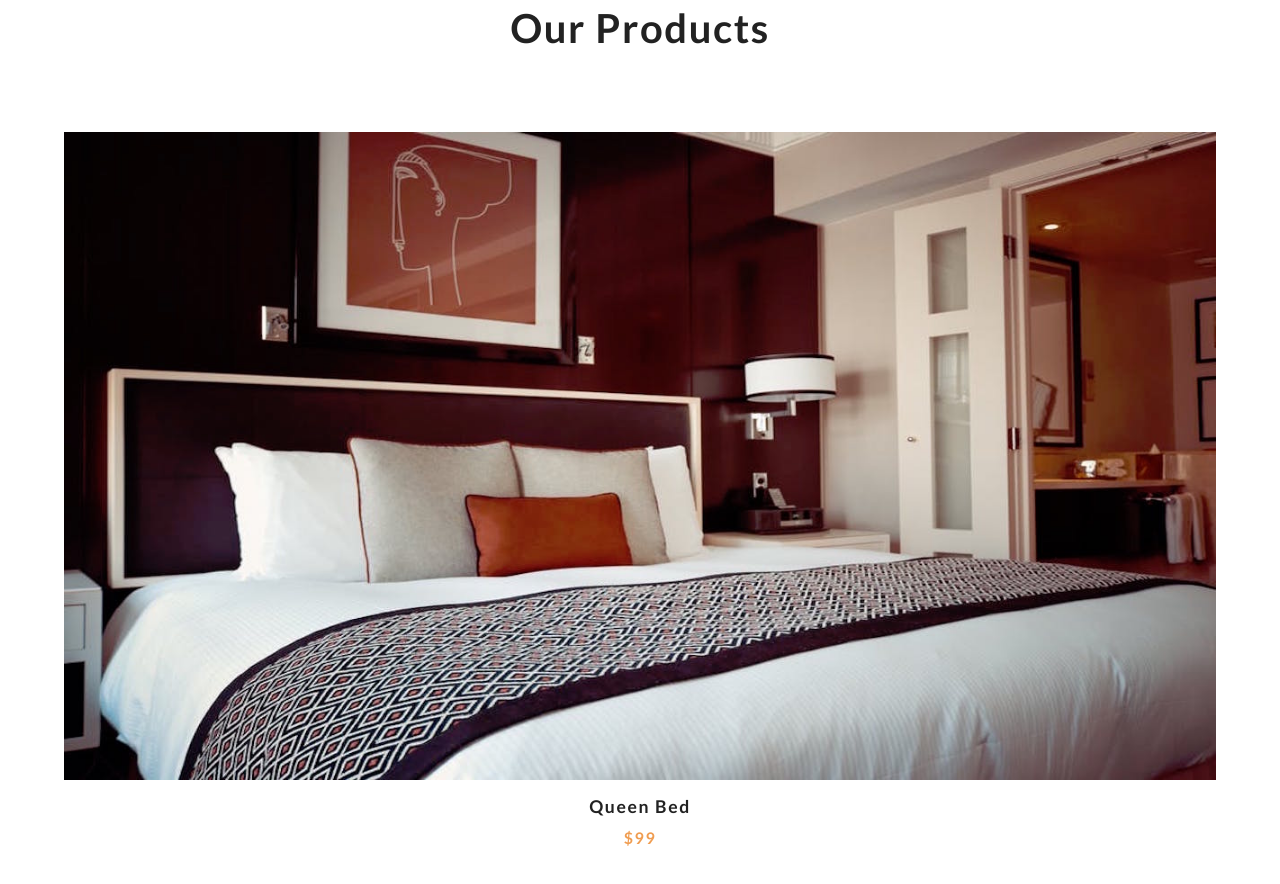
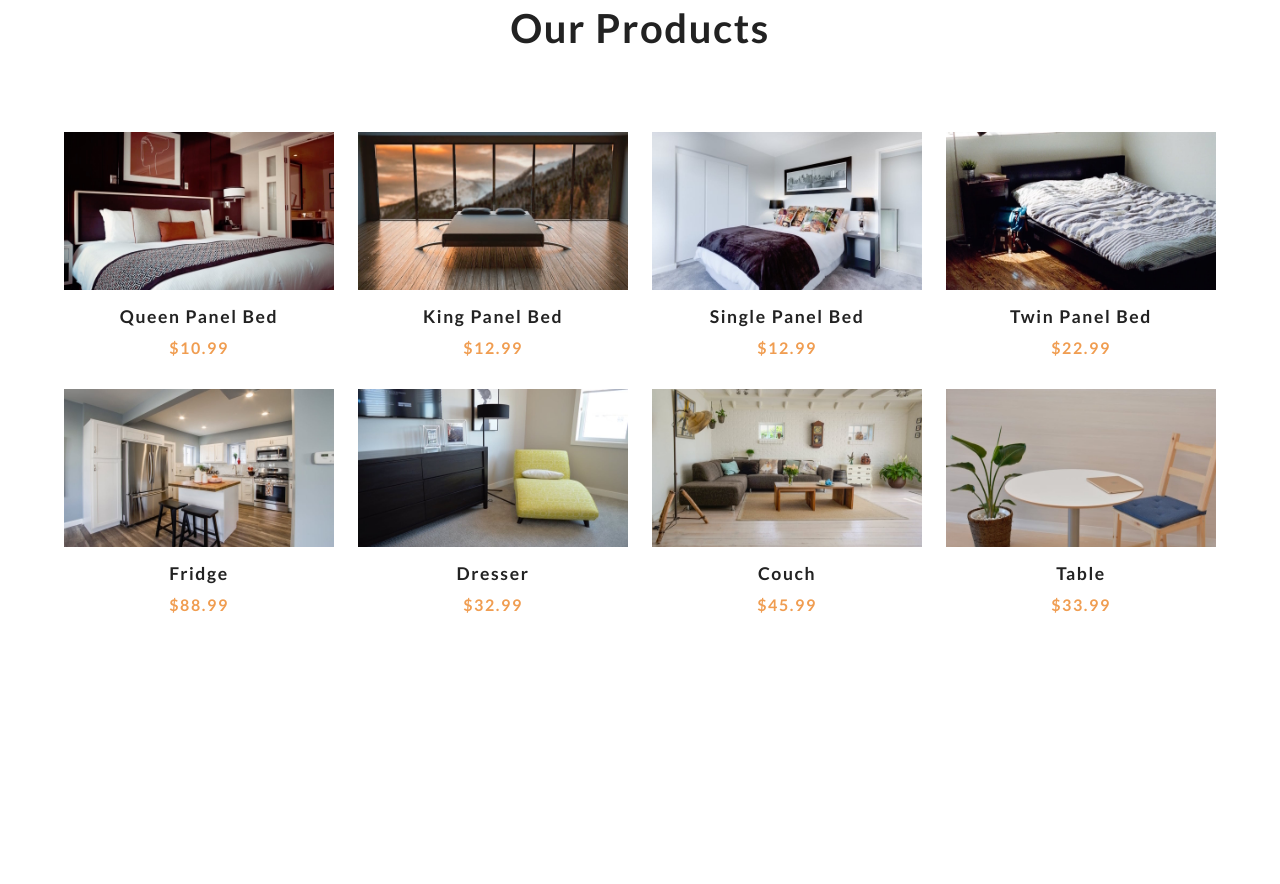
Before and after one commit to Pawel-Szczygiel/comfy-store, a plain HTML site: page index.html in a window 1280 px wide. Shown: the part 860-1744 px from the top of the page. After the commit the page ends 1538 px from the top, so only its background shows below. Drawn offline with nearby package versions, Linux system fonts and the light colour scheme.

Commit message:
working with products fetch

```diff
--- a/css/style.css
+++ b/css/style.css
@@ -118,6 +118,8 @@ body {
   right: 0;
   background: var(--primaryColor);
   border: none;
+  border-top-left-radius: 5px;
+  border-bottom-left-radius: 5px;
   text-transform: uppercase;
   padding: 0.5rem 0.75rem;
   letter-spacing: var(--mainSpacing);
@@ -125,23 +127,46 @@ body {
   transition: var(--mainTransition);
   transform: translateX(101%);
   cursor: pointer;
+  overflow: hidden;
 }
 .bag-btn:hover {
   color: var(--mainWhite);
+
 }
+
 .fa-shopping-cart {
   margin-right: 0.5rem;
+  transform: translateX(-30px);
+  transition: var(--mainTransition);
+
 }
+.bag-btn:hover  .fa-shopping-cart {
+  color: var(--mainWhite);
+  transform: translateX(0) ;
+  animation: shake-with-pause .6s 1s linear 3;
+}
+
 .img-container:hover .bag-btn {
   transform: translateX(0);
 }
 
+@keyframes shake-with-pause {
+  0%, 100% {
+    transform: translateX(0) translateY(0);
+  }
+  25%, 75% {
+    transform: translateY(-3px);
+  }
+  50% {
+    transform: translateY(3px);
+  }
+}
 
 
 .product-img {
-  display: block;
   width: 100%;
-  min-height: 12rem;
+  margin-bottom: -5px;
+  min-height: 10rem;
   transition: var(--mainTransition);
 }
 .img-container:hover  .product-img {
@@ -172,7 +197,7 @@ body {
   transition: var(--mainTransition);
   background: rgba(94, 72, 52, 0.5);
   z-index: 2;
-  /* visibility: hidden; */
+  visibility: hidden;
 }
 .cart {
   position: fixed;
@@ -185,7 +210,7 @@ body {
   background: rgb(231, 226, 221);
   padding: 1.5rem;
   transition: var(--mainTransition);
-  /* transform: translateX(100%); */
+  transform: translateX(100%);
 
 }
 .showCart {
@@ -211,13 +236,15 @@ body {
   letter-spacing: var(--mainSpacing);
   margin-bottom: 2rem;
 }
-/*---------- Cart Item -------------------- */
+
 .cart-item {
-  display: grid;
+  display: flex;
   align-items: center;
-  grid-template-columns: auto 1fr auto;
-  grid-column-gap: 1.5rem;
+  gap: 1.5rem;
   margin: 1.5rem 0;
+}
+.cart-item div:nth-of-type(1){
+  flex-grow: 1;
 }
 .cart-item img {
   width: 75px;
--- a/index.html
+++ b/index.html
@@ -5,6 +5,7 @@
     <meta name="viewport" content="width=device-width, initial-scale=1.0">
     <script src="https://kit.fontawesome.com/d3ef1541ef.js" crossorigin="anonymous"></script>
     <link rel="stylesheet" href="/css/style.css">
+    <script src="https://cdnjs.cloudflare.com/ajax/libs/axios/1.5.0/axios.min.js" integrity="sha512-aoTNnqZcT8B4AmeCFmiSnDlc4Nj/KPaZyB5G7JnOnUEkdNpCZs1LCankiYi01sLTyWy+m2P+W4XM+BuQ3Q4/Dg==" crossorigin="anonymous" referrerpolicy="no-referrer"></script>
     <script src="main.js" defer></script>
     <title>Comfy House</title>
 </head>
@@ -29,22 +30,13 @@
             <button class="banner-btn">shop now</button>
         </div>
     </header>
+
     <section class="products">
         <div class="section-title">
             <h2>our products</h2>
         </div>
         <div class="products-center">
-            <article class="product">
-                <div class="img-container">
-                    <img src="./img/product-1.jpeg" alt="product" class="product-img">
-                    <button class="bag-btn" data-id="1">
-                        <i class="fas fa-shopping-cart"></i>
-                        add to bag
-                    </button>
-                </div>
-                <h3>queen bed</h3>
-                <h4>$99</h4>
-            </article>
+
         </div>
     </section>
 
@@ -57,8 +49,8 @@
             <div class="cart-content">
 
                 <div class="cart-item">
-                    <img src="./img//product-1.jpeg" alt="product">
-                    <div>
+                    <img src="./img/product-1.jpeg" alt="product">
+                    <div >
                         <h4>queen bed</h4>
                         <h5>$99.00</h5>
                         <span class="remove-item">remove</span>
@@ -69,6 +61,7 @@
                         <i class="fas fa-chevron-down"></i>
                     </div>
                 </div>
+
             </div>
             <div class="cart-footer">
                 <h3>total: $ <span class="cart-total">
--- a/main.js
+++ b/main.js
@@ -0,0 +1,72 @@
+
+const cartBtn = document.querySelector('.cart-btn');
+const closeCartB = document.querySelector('.close-cart');
+const clearCartBtn = document.querySelector('.clear-cart');
+const cartDom = document.querySelector('.cart');
+const cartOverlay = document.querySelector('.cart-overlay');
+const cartItems = document.querySelector('.cart-items');
+const cartTotal = document.querySelector('.cart-total');
+const cartContent = document.querySelector('.cart-content');
+const productsCenterDom = document.querySelector('.products-center');
+
+let cart = [];
+
+class Products{
+    getProducts = async () => {
+        try {
+            let { data } = await axios.get('./products.json');
+
+            let products = data.items;
+            products = products.map(item => {
+                const { title, price } = item.fields;
+                const { id } = item.sys;
+                let img  = item.fields.image.fields.file.url
+                img = img.replace('images','img')
+                return {id, title, price, img};
+            })
+
+            return products;
+        } catch (error) {
+            console.log(error)
+        }
+    }
+}
+
+class UI{
+    displayProducts = products => {
+        let result = '';
+        products.forEach(product => {
+            const {id, title, price, img} = product;
+            result += `
+                <article class="product">
+                    <div class="img-container">
+                        <img src="${img}" alt="product" class="product-img">
+                        <button class="bag-btn" data-id="${id}">
+                            <i class="fas fa-shopping-cart animation-cart"></i>
+                            add to bag
+                        </button>
+                    </div>
+                    <h3>${title}</h3>
+                    <h4>$${price}</h4>
+                </article>
+            `;
+        });
+
+        productsCenterDom.innerHTML = result;
+    }
+}
+
+class Storage{
+
+}
+
+function start() {
+    const ui = new UI();
+    const products = new Products();
+
+    const data =  products.getProducts()
+    data.then(products => ui.displayProducts(products));
+}
+
+
+document.addEventListener('DOMContentLoaded', start);
--- /dev/null
+++ b/products.json
@@ -0,0 +1,68 @@
+{
+  "items": [
+    {
+      "sys": { "id": "1" },
+      "fields": {
+        "title": "queen panel bed",
+        "price": 10.99,
+        "image": { "fields": { "file": { "url": "./images/product-1.jpeg" } } }
+      }
+    },
+    {
+      "sys": { "id": "2" },
+      "fields": {
+        "title": "king panel bed",
+        "price": 12.99,
+        "image": { "fields": { "file": { "url": "./images/product-2.jpeg" } } }
+      }
+    },
+    {
+      "sys": { "id": "3" },
+      "fields": {
+        "title": "single panel bed",
+        "price": 12.99,
+        "image": { "fields": { "file": { "url": "./images/product-3.jpeg" } } }
+      }
+    },
+    {
+      "sys": { "id": "4" },
+      "fields": {
+        "title": "twin panel bed",
+        "price": 22.99,
+        "image": { "fields": { "file": { "url": "./images/product-4.jpeg" } } }
+      }
+    },
+    {
+      "sys": { "id": "5" },
+      "fields": {
+        "title": "fridge",
+        "price": 88.99,
+        "image": { "fields": { "file": { "url": "./images/product-5.jpeg" } } }
+      }
+    },
+    {
+      "sys": { "id": "6" },
+      "fields": {
+        "title": "dresser",
+        "price": 32.99,
+        "image": { "fields": { "file": { "url": "./images/product-6.jpeg" } } }
+      }
+    },
+    {
+      "sys": { "id": "7" },
+      "fields": {
+        "title": "couch",
+        "price": 45.99,
+        "image": { "fields": { "file": { "url": "./images/product-7.jpeg" } } }
+      }
+    },
+    {
+      "sys": { "id": "8" },
+      "fields": {
+        "title": "table",
+        "price": 33.99,
+        "image": { "fields": { "file": { "url": "./images/product-8.jpeg" } } }
+      }
+    }
+  ]
+}
```
